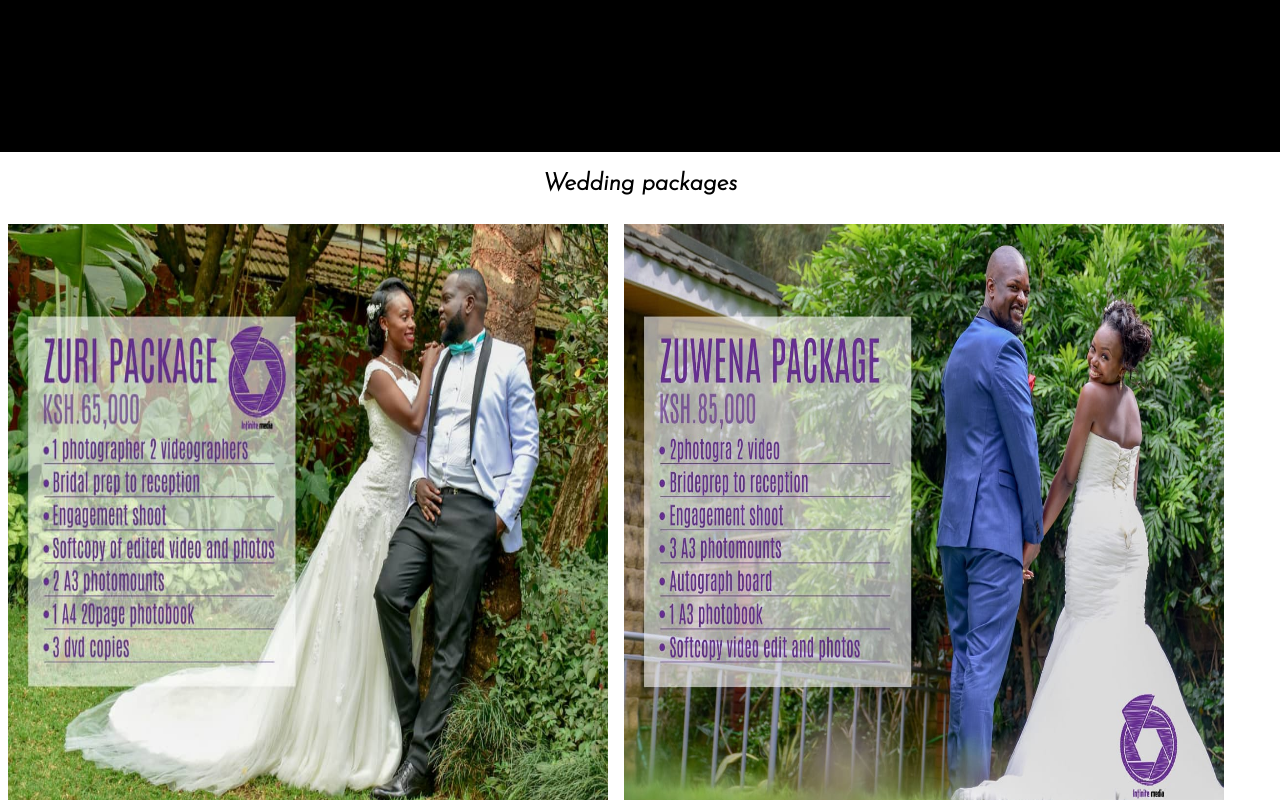
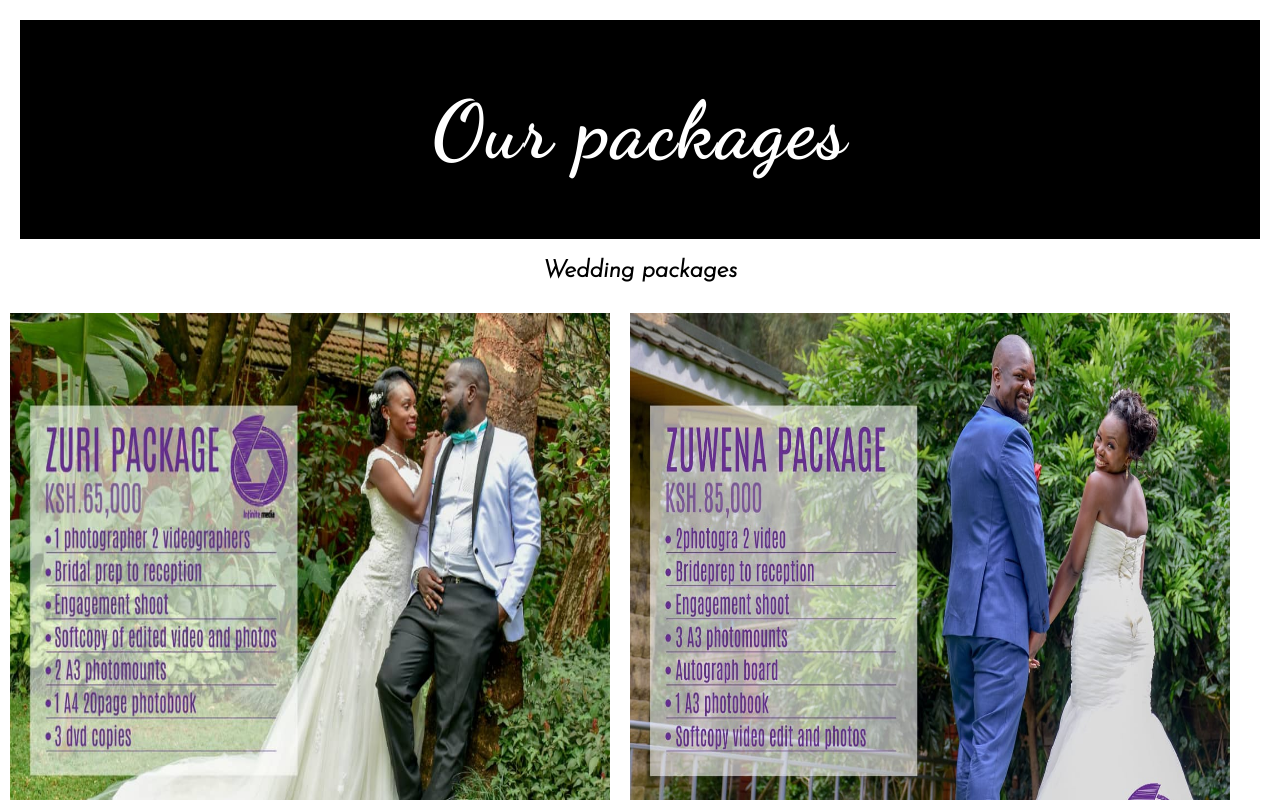
Before and after one commit to kiriiri/infinite_media, a plain HTML site: page packages.html in a window 1280 px wide. Shown: the top 800 px of the page. Drawn offline with Linux system fonts and the light colour scheme.

Commit message:
changes the shape of the bio picture

```diff
--- a/css/styles.css
+++ b/css/styles.css
@@ -90,16 +90,6 @@ body, html {
 /* LANDING PAGE */
 
 /* BIO */
-.bio{
-  object-fit: cover;
-  position: absolute;
-  border-radius:50%;
-}
-.responsive bio{
-  max-width: 20%;
-  height:auto;
-  width:20%;
-}
 .header { /* displays images and text side by side */
   width: 100%;
   height: 260px;
@@ -187,15 +177,13 @@ h1 {
 /* PACKAGES */
 .column {
   float: left;
-  padding:8px;
+  padding:10px;
 }
 .testbox{
-  background: black;
-  margin-bottom: 8px;
-  outline: none;
-  border:solid 1px rgb(red,green,blue);
-  padding:8px;
-  width:100%;
+  border: 2px solid black;
+  padding: 6px;
+  margin: 20px;
+  background-color: black;
 }
 .packages{
   text-align: center;
--- a/packages.html
+++ b/packages.html
@@ -11,7 +11,8 @@
 <body>
   <div class="container">
     <div class="testbox">
-      <h5 class="packages"> Our packages</h5>
+      <h1 class="packages"> Our packages</h1>
+    </div>
     </div>
   </div>
   <h2>Wedding packages</h2>
```
Also changed, not shown: bio.html (+1 -1 lines).
